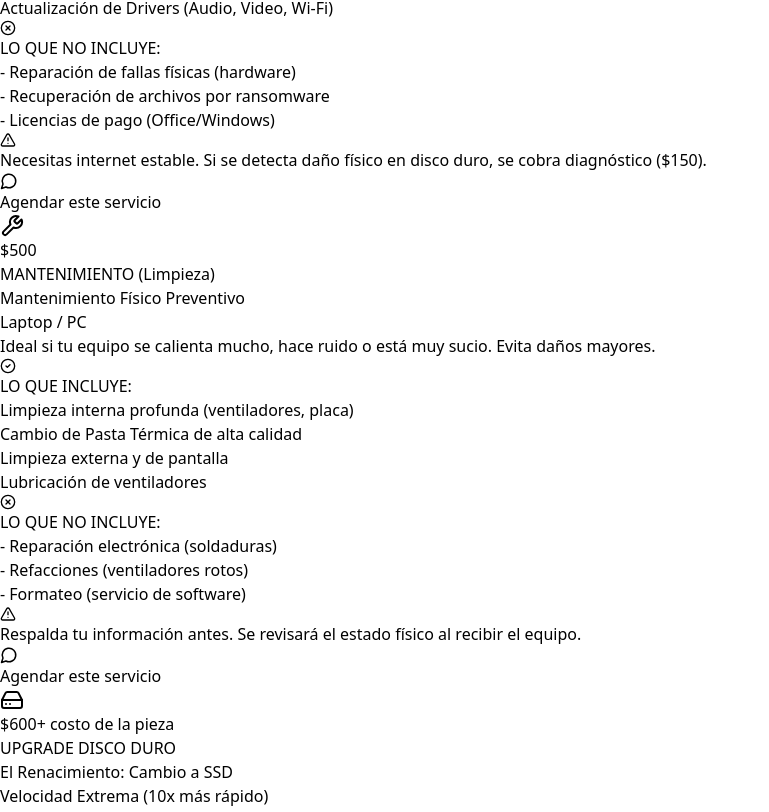
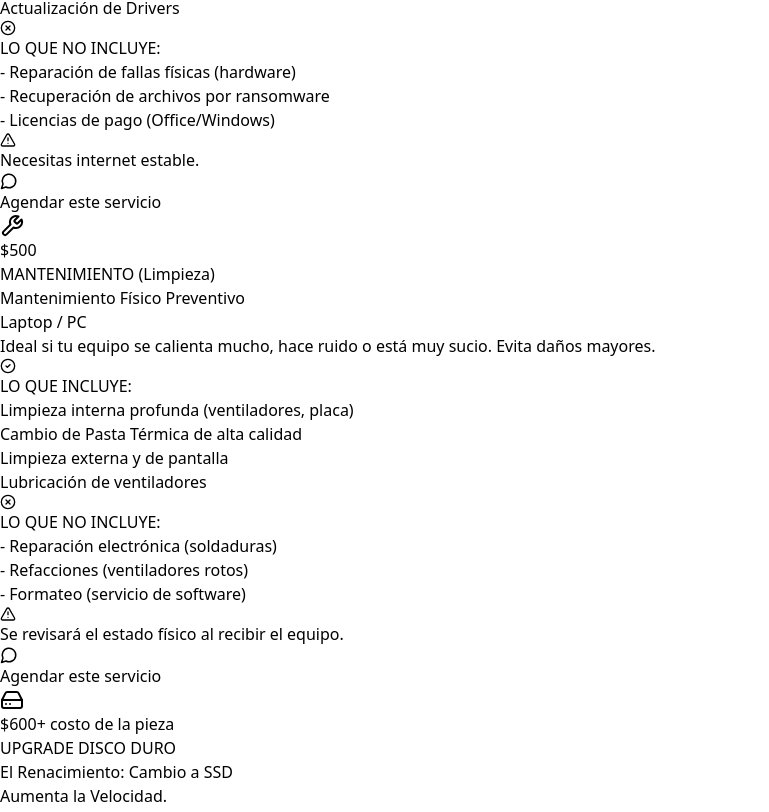
Before and after one commit to CesarMah/Servicios-techfix, a React (Vite) app: page / in a window 1280 px wide. Shown: the part 524-1336 px from the top of the page, without its empty margins (0-769 px from the left). Built offline with nearby package versions, Linux system fonts and the light colour scheme.

Commit message:
Actualización de descripciones

```diff
--- a/src/App.jsx
+++ b/src/App.jsx
@@ -1,28 +1,41 @@
 import React, { useState } from 'react';
+// Importamos los iconos de la librería 'lucide-react'.
+// Estos son los dibujos vectoriales (SVG) que ves en la página (monitor, wifi, herramientas, etc.)
 import { Monitor, Cpu, Wifi, HardDrive, Wrench, CheckCircle2, XCircle, AlertTriangle, Copy, Check, MessageCircle, Menu, X } from 'lucide-react';
 
+/* ========================================
+  BASE DE DATOS DE SERVICIOS (Array)
+  ========================================
+  Aquí es donde se guarda toda la información. Si se necesita cambiar un precio
+  o una descripción, solo edita los valores dentro de este arreglo.
+*/
 const services = [
   {
-    id: 1,
-    category: "SOPORTE REMOTO (Software)",
-    title: "Diagnóstico y Optimización Remota",
-    subtitle: "Vía RustDesk",
-    price: 350,
+    id: 1, // Identificador único para React
+    category: "SOPORTE REMOTO (Software)", // Categoría pequeña arriba del título
+    title: "Diagnóstico y Optimización Remota", // Título principal
+    subtitle: "Vía RustDesk", // Subtítulo (opcional)
+    price: 350, // Precio numérico
+    // Descripción larga que aparece en el cuerpo de la tarjeta
     description: "¿Tu PC está lenta? Me conecto de forma segura para dejarla como nueva sin que salgas de casa.",
+    // El icono que se muestra. Puedes cambiar el color cambiando 'text-blue-500'
     icon: <Monitor className="w-8 h-8 text-blue-500" />,
+    // Lista de cosas incluidas (Green Checks)
     includes: [
       "Conexión Segura vía RustDesk (Tú tienes el control)",
       "Limpieza de archivos basura y temporales",
       "Optimización de inicio",
       "Escaneo y eliminación de virus básicos",
-      "Actualización de Drivers (Audio, Video, Wi-Fi)"
+      "Actualización de Drivers"
     ],
+    // Lista de cosas NO incluidas (Red Crosses)
     excludes: [
       "Reparación de fallas físicas (hardware)",
       "Recuperación de archivos por ransomware",
       "Licencias de pago (Office/Windows)"
     ],
-    conditions: "Necesitas internet estable. Si se detecta daño físico en disco duro, se cobra diagnóstico ($150)."
+    // Texto de advertencia amarillo al final de la tarjeta
+    conditions: "Necesitas internet estable. "//Si se detecta daño físico en disco duro, se cobra diagnóstico ($150)."
   },
   {
     id: 2,
@@ -43,15 +56,15 @@ const services = [
       "Refacciones (ventiladores rotos)",
       "Formateo (servicio de software)"
     ],
-    conditions: "Respalda tu información antes. Se revisará el estado físico al recibir el equipo."
+    conditions: "Se revisará el estado físico al recibir el equipo." //Respalda tu información antes.
   },
   {
     id: 3,
     category: "UPGRADE DISCO DURO",
     title: "El Renacimiento: Cambio a SSD",
-    subtitle: "Velocidad Extrema (10x más rápido)",
+    subtitle: "Aumenta la Velocidad.",
     price: 600,
-    priceNote: "+ costo de la pieza",
+    priceNote: "+ costo de la pieza", // Nota extra pequeña al lado del precio
     description: "Hacemos que tu computadora vuele. El precio es por mano de obra.",
     icon: <HardDrive className="w-8 h-8 text-purple-500" />,
     includes: [
@@ -63,6 +76,7 @@ const services = [
     excludes: [
       "Costo del Disco SSD",
       "Reinstalación de programas pesados (Juegos, AutoCAD)",
+      "Licencias de software (es propiedad del usuario)",
       "Respaldo masivo (+20GB costo extra)"
     ],
     conditions: "Se entrega el disco viejo en tu mano. Mejora velocidad de carga, no gráficos para juegos."
@@ -110,6 +124,7 @@ const services = [
   }
 ];
 
+// Este es el texto largo que se copiará al portapapeles en la sección final
 const copyText = `¡Hola! Reactivo mis servicios de Soporte Técnico para empezar el 2026 con todo 🚀
 Si tu compu te está dando lata, aquí te dejo mi lista de servicios oficiales:
 
@@ -122,43 +137,68 @@ Si tu compu te está dando lata, aquí te dejo mi lista de servicios oficiales:
 🔧 Horarios: Lunes a Jueves (Noches) y Fines de Semana.
 📩 Cotiza sin compromiso.`;
 
+/* ========================================
+  COMPONENTE PRINCIPAL (App)
+  ========================================
+  Aquí comienza la lógica visual de la aplicación.
+*/
 export default function App() {
+  // ESTADOS (Memoria del componente)
+  // 'copied': Guarda true si el usuario acaba de copiar el texto, false si no.
   const [copied, setCopied] = useState(false);
+  // 'mobileMenuOpen': Guarda true si el menú en celular está abierto, false si está cerrado.
   const [mobileMenuOpen, setMobileMenuOpen] = useState(false);
 
-  // IMPORTANTE: Cambia este número por tu número real
-  const phoneNumber = "525565397857";
+  // CONFIGURACIÓN DE CONTACTO
+  // Cambia este número por el tuyo. Es importante usar el código de país (52 para México).
+  const phoneNumber = "525512345678";
 
+  // FUNCIÓN: Maneja la lógica de copiar al portapapeles
   const handleCopy = () => {
+    // Comando del navegador para escribir en el portapapeles
     navigator.clipboard.writeText(copyText);
+    // Cambiamos el estado a 'true' para mostrar el mensaje de "¡Copiado!"
     setCopied(true);
+    // Después de 2 segundos (2000ms), volvemos a ponerlo en 'false'
     setTimeout(() => setCopied(false), 2000);
   };
 
+  // FUNCIÓN: Abre WhatsApp con un mensaje personalizado
   const handleWhatsAppClick = (serviceTitle) => {
+    // Creamos el mensaje. ${serviceTitle} inserta el nombre del servicio automáticamente.
     const message = `Hola, me interesa el servicio de: ${serviceTitle}`;
+    // window.open abre una nueva pestaña.
+    // encodeURIComponent convierte espacios y acentos a formato URL (%20, etc).
     window.open(`https://wa.me/${phoneNumber}?text=${encodeURIComponent(message)}`, '_blank');
   };
 
+  /* ========================================
+    RENDERIZADO (HTML / JSX)
+    ========================================
+    Lo que retorna esta función es lo que se ve en pantalla.
+    Usamos clases de Tailwind CSS (ej: 'bg-slate-50', 'text-white') para los estilos.
+  */
   return (
     <div className="min-h-screen bg-slate-50 font-sans text-slate-800">
 
-      {/* Navigation */}
+      {/* --- BARRA DE NAVEGACIÓN (NAVBAR) --- */}
       <nav className="bg-slate-900 text-white sticky top-0 z-50 shadow-lg">
         <div className="max-w-6xl mx-auto px-4">
           <div className="flex justify-between items-center h-16">
+            {/* Logo y Nombre */}
             <div className="flex items-center space-x-2 font-bold text-xl tracking-tight">
               <Cpu className="text-blue-400" />
               <span>Tech<span className="text-blue-400">Fix</span> Solutions</span>
             </div>
 
-            {/* Desktop Menu */}
+            {/* Menú de Escritorio (oculto en móviles 'hidden md:flex') */}
             <div className="hidden md:flex items-center space-x-8">
               <a href="#servicios" className="hover:text-blue-400 transition">Servicios</a>
               <a href="#compartir" className="hover:text-blue-400 transition">Promoción</a>
               <a
                 href={`https://wa.me/${phoneNumber}`}
                 target="_blank"
+                // Botón azul redondeado
                 className="bg-blue-600 hover:bg-blue-700 text-white px-4 py-2 rounded-full flex items-center gap-2 transition"
               >
                 <MessageCircle size={18} />
@@ -166,16 +206,17 @@ export default function App() {
               </a>
             </div>
 
-            {/* Mobile Menu Button */}
+            {/* Botón Hamburguesa para Móvil (visible solo en móviles 'md:hidden') */}
             <div className="md:hidden">
               <button onClick={() => setMobileMenuOpen(!mobileMenuOpen)} className="text-white focus:outline-none">
+                {/* Si el menú está abierto muestra X, si no muestra las 3 rayitas (Menu) */}
                 {mobileMenuOpen ? <X /> : <Menu />}
               </button>
             </div>
           </div>
         </div>
 
-        {/* Mobile Menu Dropdown */}
+        {/* Menú Desplegable Móvil (Condicional: solo se renderiza si mobileMenuOpen es true) */}
         {mobileMenuOpen && (
           <div className="md:hidden bg-slate-800 px-4 pt-2 pb-4 space-y-2 border-t border-slate-700">
             <a href="#servicios" onClick={() => setMobileMenuOpen(false)} className="block py-2 text-gray-300 hover:text-white">Servicios</a>
@@ -190,7 +231,7 @@ export default function App() {
         )}
       </nav>
 
-      {/* Hero Section */}
+      {/* --- SECCIÓN HERO (Encabezado Principal) --- */}
       <header className="bg-gradient-to-b from-slate-900 to-slate-800 text-white py-20 px-4 text-center">
         <div className="max-w-3xl mx-auto">
           <h1 className="text-4xl md:text-5xl font-extrabold mb-6 leading-tight">
@@ -217,24 +258,30 @@ export default function App() {
         </div>
       </header>
 
-      {/* Services Section */}
+      {/* --- SECCIÓN DE SERVICIOS (Grid de Tarjetas) --- */}
       <main id="servicios" className="max-w-6xl mx-auto px-4 py-16">
         <div className="text-center mb-12">
           <h2 className="text-3xl font-bold text-slate-900 mb-4">Mis Servicios</h2>
           <div className="w-20 h-1 bg-blue-500 mx-auto rounded-full"></div>
         </div>
 
+        {/* Grid Responsive: 1 columna en móvil, 2 en tablet, 3 en escritorio */}
         <div className="grid grid-cols-1 md:grid-cols-2 lg:grid-cols-3 gap-8">
+
+          {/* MAPPING: Aquí ocurre la magia. Recorremos el array 'services' y creamos una tarjeta por cada uno */}
           {services.map((service) => (
             <div key={service.id} className="bg-white rounded-2xl shadow-lg border border-slate-100 overflow-hidden hover:shadow-xl transition duration-300 flex flex-col">
-              {/* Card Header */}
+
+              {/* Cabecera de la Tarjeta */}
               <div className="p-6 border-b border-slate-100 bg-slate-50">
                 <div className="flex justify-between items-start mb-4">
                   <div className="p-3 bg-white rounded-lg shadow-sm border border-slate-100">
+                    {/* Icono dinámico según el servicio */}
                     {service.icon}
                   </div>
                   <div className="text-right">
                     <span className="block text-2xl font-bold text-slate-800">${service.price}</span>
+                    {/* Renderizado condicional: Solo muestra la nota si existe */}
                     {service.priceNote && <span className="text-xs text-slate-500 font-medium">{service.priceNote}</span>}
                   </div>
                 </div>
@@ -243,13 +290,13 @@ export default function App() {
                 {service.subtitle && <p className="text-sm text-slate-500">{service.subtitle}</p>}
               </div>
 
-              {/* Card Body */}
+              {/* Cuerpo de la Tarjeta */}
               <div className="p-6 flex-grow">
                 <p className="text-slate-600 mb-6 text-sm leading-relaxed">
                   {service.description}
                 </p>
 
-                {/* Includes */}
+                {/* Lista de Inclusiones (Verde) */}
                 <div className="mb-4">
                   <h5 className="flex items-center text-sm font-bold text-slate-800 mb-2">
                     <CheckCircle2 size={16} className="text-green-500 mr-2" /> LO QUE INCLUYE:
@@ -257,6 +304,7 @@ export default function App() {
                   <ul className="space-y-1">
                     {service.includes.map((item, idx) => (
                       <li key={idx} className="text-sm text-slate-600 pl-6 relative">
+                        {/* Pequeño punto verde decorativo */}
                         <span className="absolute left-1 top-1.5 w-1.5 h-1.5 bg-green-400 rounded-full"></span>
                         {item}
                       </li>
@@ -264,7 +312,7 @@ export default function App() {
                   </ul>
                 </div>
 
-                {/* Excludes */}
+                {/* Lista de Exclusiones (Rojo) */}
                 <div className="mb-4">
                   <h5 className="flex items-center text-sm font-bold text-slate-800 mb-2">
                     <XCircle size={16} className="text-red-500 mr-2" /> LO QUE NO INCLUYE:
@@ -278,7 +326,7 @@ export default function App() {
                   </ul>
                 </div>
 
-                {/* Conditions */}
+                {/* Caja de Condiciones (Amarillo) */}
                 <div className="bg-amber-50 border-l-4 border-amber-400 p-3 rounded-r-md mt-4">
                     <div className="flex items-start">
                         <AlertTriangle size={16} className="text-amber-500 mt-0.5 mr-2 flex-shrink-0" />
@@ -287,7 +335,7 @@ export default function App() {
                 </div>
               </div>
 
-              {/* Card Footer */}
+              {/* Pie de la Tarjeta con Botón de Acción */}
               <div className="p-4 bg-slate-50 border-t border-slate-100">
                 <button
                   onClick={() => handleWhatsAppClick(service.title)}
@@ -302,7 +350,7 @@ export default function App() {
         </div>
       </main>
 
-      {/* Share Section (Bonus) */}
+      {/* --- SECCIÓN BONUS (Compartir Texto) --- */}
       <section id="compartir" className="bg-blue-600 text-white py-16 px-4">
         <div className="max-w-3xl mx-auto text-center">
           <h2 className="text-3xl font-bold mb-4">¿Te gustó mi trabajo? ¡Recomiéndame!</h2>
@@ -311,12 +359,15 @@ export default function App() {
           </p>
 
           <div className="bg-white text-slate-800 rounded-xl p-6 shadow-xl text-left relative mx-auto max-w-lg">
+            {/* Caja de texto previsualizada */}
             <pre className="whitespace-pre-wrap font-sans text-sm md:text-base text-slate-700 bg-slate-50 p-4 rounded-lg border border-slate-200 mb-4 h-64 overflow-y-auto">
               {copyText}
             </pre>
 
+            {/* Botón de Copiar con Feedback Visual */}
             <button
               onClick={handleCopy}
+              // Cambiamos el color a verde si 'copied' es true
               className={`w-full py-3 rounded-lg font-bold flex items-center justify-center gap-2 transition duration-200 ${copied ? 'bg-green-500 text-white' : 'bg-slate-900 text-white hover:bg-slate-800'}`}
             >
               {copied ? (
@@ -336,14 +387,14 @@ export default function App() {
         </div>
       </section>
 
-      {/* Footer */}
+      {/* --- FOOTER (Pie de página) --- */}
       <footer className="bg-slate-900 text-slate-400 py-10 px-4 text-center">
         <div className="max-w-4xl mx-auto">
           <div className="flex items-center justify-center space-x-2 font-bold text-xl text-white mb-6">
             <Cpu className="text-blue-500" />
             <span>TechFix Solutions</span>
           </div>
-          <p className="mb-2">Horarios: Lunes a Jueves (Noches) y Fines de Semana.</p>
+          <p className="mb-2">Horarios: Lunes a Viernes (Noches).</p>
           <p className="mb-6">Servicio a domicilio y soporte remoto.</p>
           <p className="text-sm">© 2026 TechFix Solutions. Todos los derechos reservados.</p>
         </div>
```
